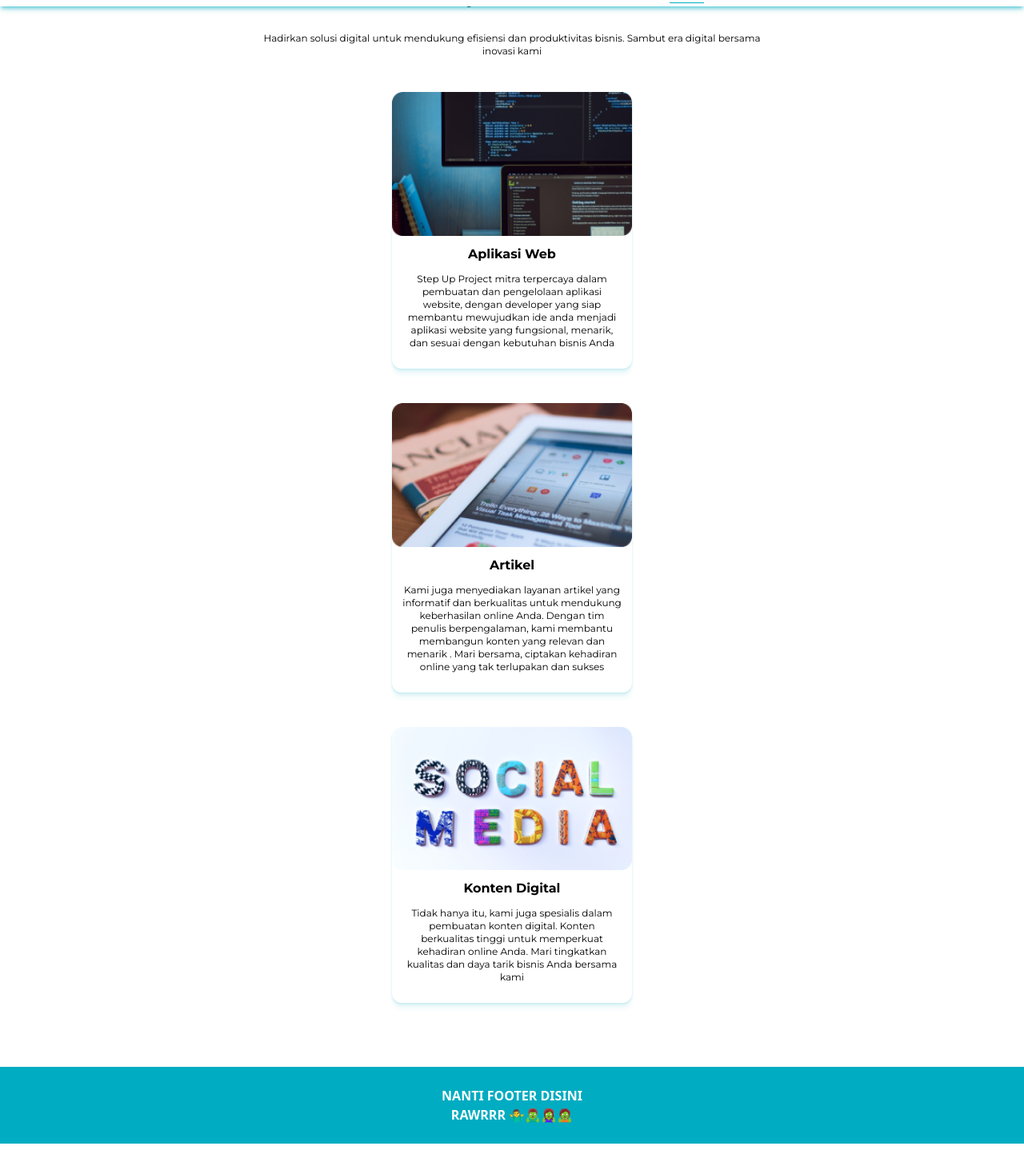
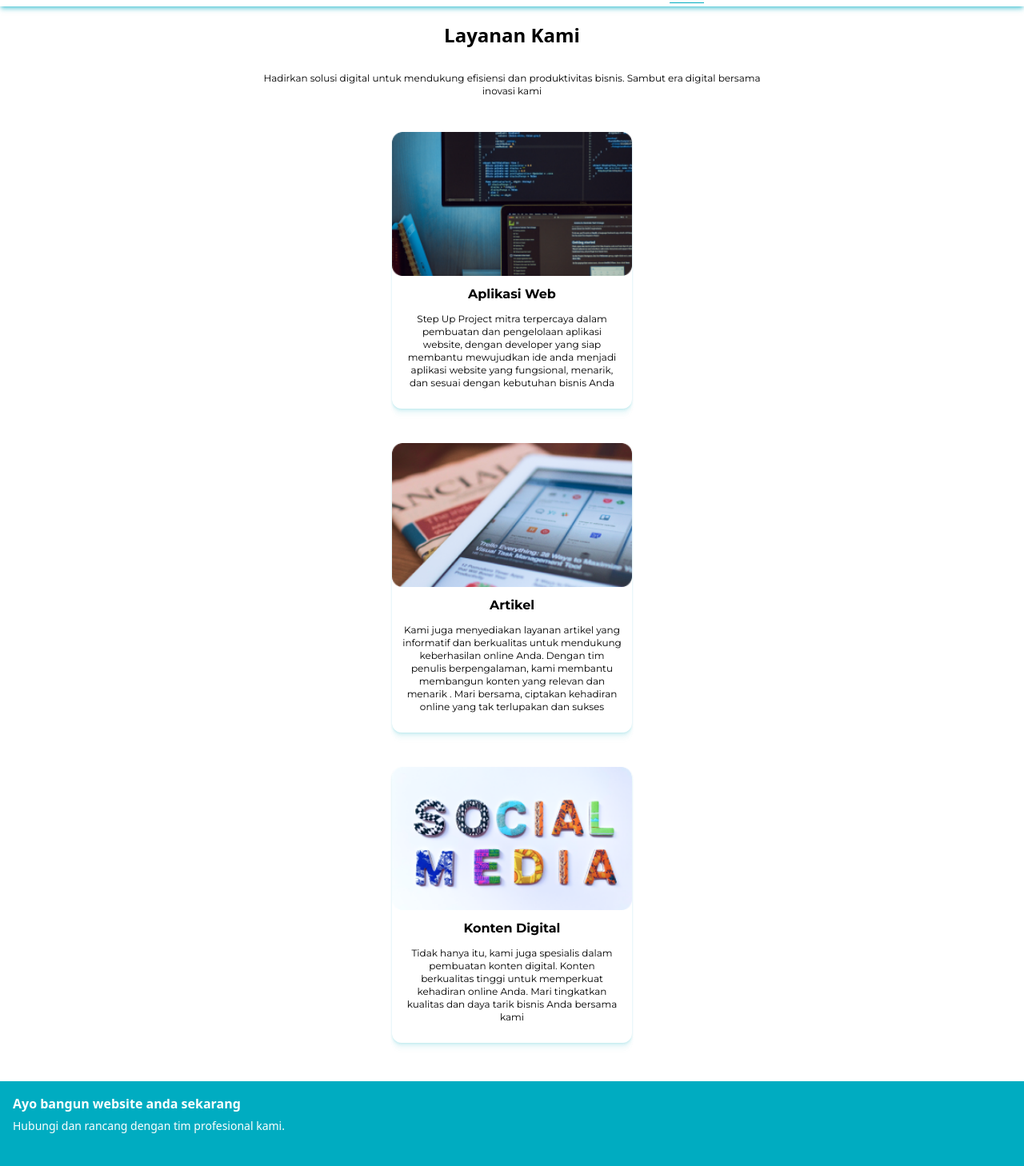
Before and after one commit to StepUpProject/Web-profile, a React (Vite) app in the folder client/: page /layanan in a window 1280 px wide. Shown: the part 52-1510 px from the top of the page at 80% size. Before the commit the page ends 1482 px from the top, so only its background shows below. Built offline with nearby package versions, Linux system fonts and the light colour scheme.

Commit message:
fix bug dan lengkapi halaman layanan

```diff
--- a/client/src/components/Fragments/Card.jsx
+++ b/client/src/components/Fragments/Card.jsx
@@ -1,62 +1,9 @@
-/* const Card = ({image},{title},{content}) => {
+const Card = ({ image, title, content }) => {
   return (
-    <div className="">
-      <img src={image} alt="Card Image" />
-      <h1>{title}</h1>
-      <p>{content}</p>
-    </div>
-  );
-}; */
-const Card = () => {
-  return (
-    <div className="flex flex-col items-center w-full">
-      {/* Card Aplikasi Web */}
-      <section className="max-w-[300px] mt-[43px] rounded-xl font-body overflow-hidden shadow-cardShadow">
-        <img src="../../../public/images/layanan-aplikasi-web.png" alt="Cards Image"
-        className="w-[300px]"/>
-        <h1 className="text-[16px] font-bold text-center my-[11px]">Aplikasi Web</h1>
-        <p className="word-wrap px-[13px] pb-6 text-center text-xs">
-          Step Up Project mitra terpercaya dalam
-          pembuatan dan pengelolaan aplikasi
-          website, dengan developer yang  siap
-          membantu mewujudkan ide anda
-          menjadi aplikasi website yang
-          fungsional, menarik, dan sesuai
-          dengan kebutuhan bisnis Anda
-        </p>
-      </section>
-
-      {/* Card Artikel */}
-      <section className="max-w-[300px] mt-[43px] rounded-xl font-body overflow-hidden shadow-cardShadow">
-        <img src="../../../public/images/layanan-artikel.png" alt="Cards Image"
-        className="w-[300px]"/>
-        <h1 className="text-[16px] font-bold text-center my-[11px]">Artikel</h1>
-        <p className="word-wrap px-[13px] pb-6 text-center text-xs">
-          Kami juga menyediakan layanan artikel
-          yang informatif dan berkualitas untuk
-          mendukung keberhasilan online Anda.
-          Dengan tim penulis berpengalaman,
-          kami membantu membangun konten
-          yang relevan dan menarik .
-          Mari bersama, ciptakan kehadiran
-          online yang tak terlupakan dan sukses
-        </p>
-      </section>
-
-      {/* Card Konten Digital */}
-      <section className="max-w-[300px] mt-[43px] rounded-xl font-body overflow-hidden shadow-cardShadow">
-        <img src="../../../public/images/layanan-sosmed.png" alt="Cards Image"
-        className="w-[300px]"/>
-        <h1 className="text-[16px] font-bold text-center my-[11px]">Konten Digital</h1>
-        <p className="word-wrap px-[13px] pb-6 text-center text-xs">
-          Tidak hanya itu, kami juga spesialis
-          dalam pembuatan konten digital.
-          Konten berkualitas tinggi untuk
-          memperkuat kehadiran online Anda.
-          Mari tingkatkan kualitas dan
-          daya tarik bisnis Anda bersama kami
-        </p>
-      </section>
+    <div className="max-w-[300px] mx-auto mt-[43px] rounded-xl font-body overflow-hidden shadow-cardShadow">
+      <img src={image} alt="Cards" className="w-full h-auto" />
+      <h1 className="text-[16px] font-bold text-center my-[11px]">{title}</h1>
+      <p className="word-wrap px-[13px] pb-6 text-center text-xs">{content}</p>
     </div>
   );
 };
--- a/client/src/pages/layanan.jsx
+++ b/client/src/pages/layanan.jsx
@@ -1,24 +1,43 @@
 import NavBar from "../components/Fragments/Navbar";
-import Cards from "../components/Fragments/Card";
+import Footer from "../components/Fragments/Footer";
+import Card from "../components/Fragments/Card";
 
 const Layanan = () => {
+  // object card layanan
+  const services = [
+    {
+      id:1,
+      image:"./images/layanan-aplikasi-web.png",
+      title:"Aplikasi Web",
+      content:"Step Up Project mitra terpercaya dalam pembuatan dan pengelolaan aplikasi website, dengan developer yang siap membantu mewujudkan ide anda menjadi aplikasi website yang fungsional, menarik, dan sesuai dengan kebutuhan bisnis Anda"
+    },
+    {
+      id:2,
+      image:"./images/layanan-artikel.png",
+      title:"Artikel",
+      content:"Kami juga menyediakan layanan artikel yang informatif dan berkualitas untuk mendukung keberhasilan online Anda. Dengan tim penulis berpengalaman, kami membantu membangun konten yang relevan dan menarik . Mari bersama, ciptakan kehadiran online yang tak terlupakan dan sukses"
+    },
+    {
+      id:3,
+      image:"./images/layanan-sosmed.png",
+      title:"Konten Digital",
+      content:"Tidak hanya itu, kami juga spesialis dalam pembuatan konten digital. Konten berkualitas tinggi untuk memperkuat kehadiran online Anda. Mari tingkatkan kualitas dan daya tarik bisnis Anda bersama kami"
+    },
+
+  ]
   return (
     <div>
       <NavBar />
-      <h1 className="mt-[30px] text-2xl font-bold text-center">Layanan Kami</h1>
+      <h1 className="mt-[80px] text-2xl font-bold text-center">Layanan Kami</h1>
       <p className="mt-[30px] w-full text-xs font-body leading-4 text-black px-[12px] text-center">
         Hadirkan solusi digital untuk mendukung efisiensi dan produktivitas
         bisnis. Sambut era digital bersama <br /> inovasi kami
       </p>
-      {/* <Cards
-        image="../../public/images/aplikasi-web.png"
-        title="Aplikasi Web"
-        content="Step Up Project mitra terpercaya dalam pembuatan dan pengelolaan aplikasi website, dengan developer yang siap membantu mewujudkan ide anda menjadi aplikasi website yang fungsional, menarik, dan sesuai dengan kebutuhan bisnis Anda"
-      /> */}
-      <Cards />
-      <section className="mt-20 bg-[#00ACC1] text-center text-white p-6 font-bold">
-        NANTI FOOTER DISINI <br /> RAWRRR 🤷‍♂️🧟‍♂️🧟‍♀️🧟
-      </section>
+      {/* memanggil object services */}
+      {services.map((service)=>(
+        <Card key={service.id} {...service}/>
+      ))}
+      <Footer />
     </div>
   );
 };
```
